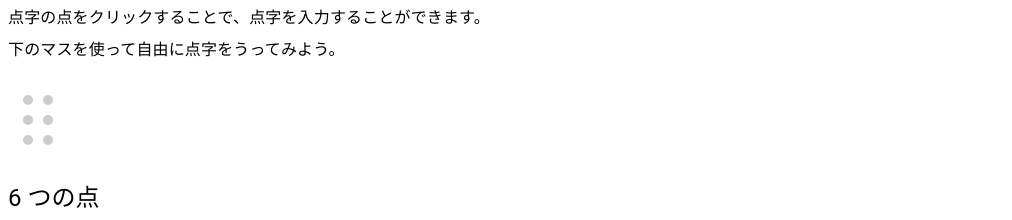
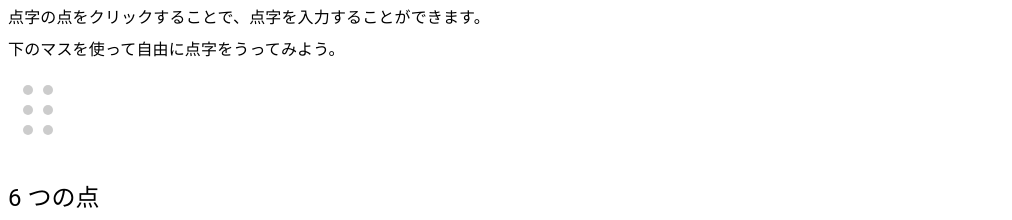
Before and after one commit to ut-code/dot-tutor, a Next.js app: page /touch/tutorial/tutorial1/dialog/1_braille_touch in a window 1280 px wide. Shown: the part 196-416 px from the top of the page, without its empty margins (0-1012 px from the left). Built offline with nearby package versions, Linux system fonts and the light colour scheme.

Commit message:
Refactor magic number to variables

```diff
--- a/src/components/EdittableBraille.tsx
+++ b/src/components/EdittableBraille.tsx
@@ -75,15 +75,20 @@ export default function EdittableBraille<
     Dot8: "160",
   };
 
+  const sixDotBrailleViewBox = "0,0,120,160";
+  const eightDotBrailleViewBox = "0,0,120,200";
+
   return (
     <>
       <svg
         xmlns="http://www.w3.org/2000/svg"
         height={height}
         width={width}
-        viewBox={`0,0,120,${
-          braille instanceof EightDotBraille ? "200" : "160"
-        }`}
+        viewBox={
+          braille instanceof SixDotBraille
+            ? sixDotBrailleViewBox
+            : eightDotBrailleViewBox
+        }
       >
         {Object.values(availableDots).map(
           (dotNumber) =>
```
